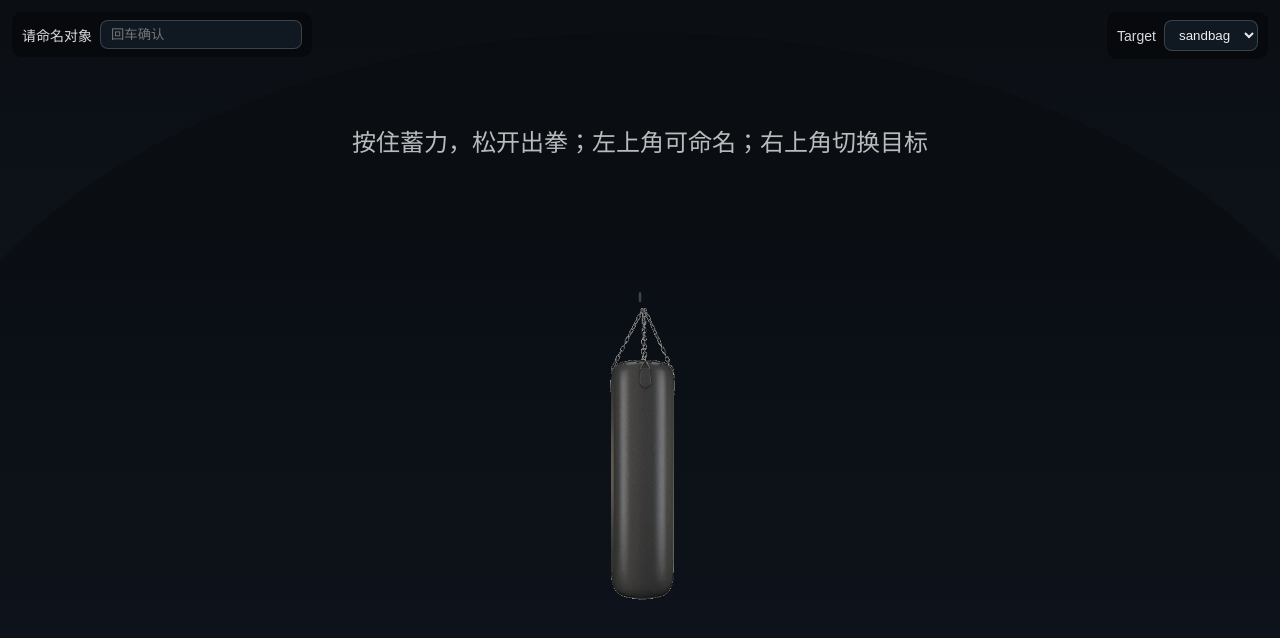
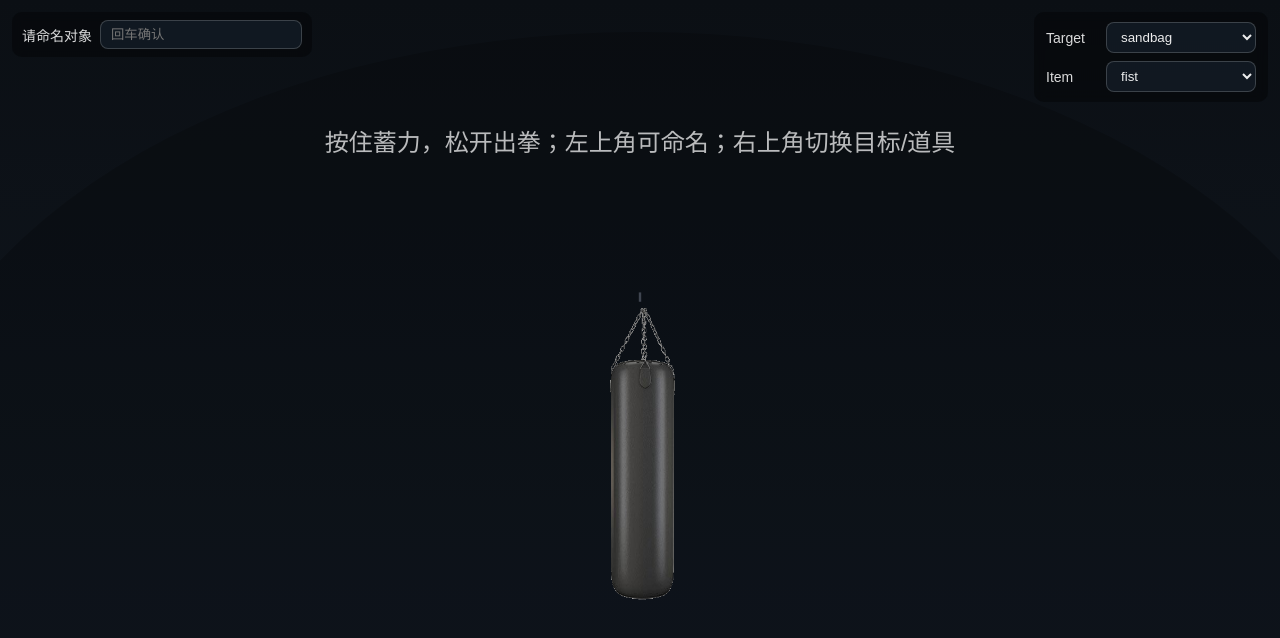
Before and after one commit to lixd17/relax, a website built with Vite: page index.html in a window 1280 px wide. Built offline with nearby package versions, Linux system fonts and the light colour scheme; files whose address does not match are found by name.

Commit message:
Add weapon

```diff
--- a/src/core/assets.js
+++ b/src/core/assets.js
@@ -1,7 +1,18 @@
-import { TARGETS, ASSET } from './config.js';
+import { TARGETS, WEAPONS, ASSET } from './config.js';
 import { loadImage } from './utils.js';
 
+async function loadImageSafe(src) {
+  try {
+    const img = await loadImage(src);
+    return img;
+  } catch (e) {
+    console.warn('[assets] failed to load:', src, e);
+    return null;
+  }
+}
+
 export async function loadAllImages() {
+  // fist 作为兜底：必须能加载
   const fist = await loadImage(ASSET.fist);
 
   const targets = new Map();
@@ -12,5 +23,14 @@ export async function loadAllImages() {
     })
   );
 
-  return { fist, targets };
+  // ✅ weapons（缺图不崩：fallback 到 fist）
+  const weapons = new Map();
+  await Promise.all(
+    WEAPONS.map(async (w) => {
+      const img = await loadImageSafe(w.src);
+      weapons.set(w.key, img ?? fist);
+    })
+  );
+
+  return { fist, targets, weapons };
 }
--- a/src/core/config.js
+++ b/src/core/config.js
@@ -1,8 +1,6 @@
 // src/core/config.js
 const withBase = (p) => {
-  // 让 p 变成相对路径（去掉开头的 /）
   const s = p.startsWith('/') ? p.slice(1) : p;
-  // document.baseURI 永远是绝对 URL，例如 https://lixd17.github.io/relax/
   return new URL(s, document.baseURI).toString();
 };
 
@@ -12,13 +10,21 @@ export const TARGETS = [
   { key: 'boss2',   src: withBase('assets/boss2.png'),   type: 'boss' },
 ];
 
+// ✅ 道具列表（右上角新菜单用）
+export const WEAPONS = [
+  { key: 'fist',         src: withBase('assets/fist.png') },
+  { key: 'extinguisher', src: withBase('assets/extinguisher.png') },
+  { key: 'stick',        src: withBase('assets/stick.png') },
+  { key: 'banana',       src: withBase('assets/banana.png') },
+];
+
 export const ASSET = {
   fist: withBase('assets/fist.png'),
   music: withBase('assets/music1.mp3'),
   charge: withBase('assets/music2.mp3'),
 };
 
-// 目标整体缩放（你之前想要 75%）
+// 目标整体缩放
 export const OBJECT_SCALE = 0.75;
 
 // 蓄力（3s）
@@ -29,11 +35,11 @@ export const CLICK_THRESH_SEC = 0.12;
 export const SWING_MIN_DEG = 10;
 export const SWING_MAX_DEG = 80;
 
-// 拳头大小固定：只随屏幕，不随目标
+// 拳头/道具基准大小（只随屏幕）
 export const FIST_SIZE_FACTOR = 0.1;
 
-// 目标角度限幅（略大于 80°）
+// 目标角度限幅
 export const THETA_MAX_RAD = (85 * Math.PI) / 180;
 
-// boss 脚部枢轴（越小越靠底）
+// boss 脚部枢轴
 export const FOOT_PIVOT_FRAC = 0.08;
--- a/src/core/state.js
+++ b/src/core/state.js
@@ -1,4 +1,4 @@
-import { TARGETS } from './config.js';
+import { TARGETS, WEAPONS } from './config.js';
 
 export function createState() {
   return {
@@ -24,7 +24,7 @@ export function createState() {
       hitDone: false,
       side: +1,
       strength: 0,
-      over: false, // ✅ rawSec > 3s ?
+      over: false, // rawSec > 3s ?
     },
 
     charge: {
@@ -32,13 +32,16 @@ export function createState() {
       side: +1,
       t0: 0,
       sec: 0,     // 0..3（用于强度）
-      rawSec: 0,  // ✅ 真实按住时长（用于判断 >3s）
+      rawSec: 0,  // 真实按住时长（用于判断 >3s）
     },
 
     interacted: false,
 
     targetKey: TARGETS[0].key,
 
+    // ✅ 新增：道具选择（默认 fist，如果列表里没有就取第一个）
+    weaponKey: (WEAPONS.find(w => w.key === 'fist')?.key) ?? WEAPONS[0].key,
+
     // ✅ 每个目标自己的名字
     namesByKey: {},
   };
--- a/src/core/ui.js
+++ b/src/core/ui.js
@@ -1,4 +1,4 @@
-import { TARGETS } from './config.js';
+import { TARGETS, WEAPONS } from './config.js';
 import { stripExt } from './utils.js';
 
 export function createUI(state, onTargetChange) {
@@ -32,31 +32,53 @@ export function createUI(state, onTargetChange) {
     nameInput.blur();
   });
 
-  // 右上角：目标选择
+  // 右上角：目标选择 + 道具选择（纵向）
   const ui = document.createElement('div');
   ui.id = 'ui';
   ui.innerHTML = `
-    <label for="targetSel">Target</label>
-    <select id="targetSel"></select>
+    <div class="row">
+      <label for="targetSel">Target</label>
+      <select id="targetSel"></select>
+    </div>
+    <div class="row">
+      <label for="weaponSel">Item</label>
+      <select id="weaponSel"></select>
+    </div>
   `;
   document.body.appendChild(ui);
 
-  const sel = ui.querySelector('#targetSel');
+  // Target select
+  const targetSel = ui.querySelector('#targetSel');
   for (const t of TARGETS) {
     const opt = document.createElement('option');
     opt.value = t.key;
-    opt.textContent = stripExt(t.key); // 不带 .png
-    sel.appendChild(opt);
+    opt.textContent = stripExt(t.key);
+    targetSel.appendChild(opt);
   }
-  sel.value = state.targetKey;
+  targetSel.value = state.targetKey;
 
-  sel.addEventListener('change', () => {
-    state.targetKey = sel.value;
+  targetSel.addEventListener('change', () => {
+    state.targetKey = targetSel.value;
     syncNameInput();
     onTargetChange?.();
   });
 
+  // Weapon select
+  const weaponSel = ui.querySelector('#weaponSel');
+  for (const w of WEAPONS) {
+    const opt = document.createElement('option');
+    opt.value = w.key;
+    opt.textContent = stripExt(w.key);
+    weaponSel.appendChild(opt);
+  }
+  weaponSel.value = state.weaponKey ?? WEAPONS[0].key;
+
+  weaponSel.addEventListener('change', () => {
+    state.weaponKey = weaponSel.value;
+    // ✅ 不强制 reset（避免切道具就中断蓄力/动作）
+  });
+
   syncNameInput();
 
-  return { nameInput, sel };
+  return { nameInput, targetSel, weaponSel };
 }
--- a/src/game/render.js
+++ b/src/game/render.js
@@ -1,5 +1,5 @@
 import { FIST_SIZE_FACTOR, CHARGE_MAX_SEC } from '../core/config.js';
-import { clamp, lerp, easeOutCubic, easeInCubic } from '../core/utils.js';
+import { clamp, lerp, easeOutCubic, easeInCubic, deg2rad } from '../core/utils.js';
 import { getTarget } from './layout.js';
 import { fillRoundRect, strokeRoundRect } from '../core/utils.js';
 
@@ -9,8 +9,8 @@ export function renderFrame(ctx, canvas, L, state, imgs, getDpr, nowMs) {
   const targetImg = imgs.targets.get(state.targetKey);
   drawTarget(ctx, L, state, targetImg);
 
-  const fistPose = getFistPose(L, state);
-  drawFistAndFX(ctx, L, state, imgs.fist, fistPose, nowMs, getDpr);
+  const pose = getWeaponPose(L, state, imgs, nowMs);
+  drawWeaponAndFX(ctx, L, state, imgs, pose, nowMs, getDpr);
 
   drawHint(ctx, L, state);
 }
@@ -96,59 +96,123 @@ function drawTarget(ctx, L, state, targetImg) {
     ctx.restore();
   }
 
-  // ✅ 名字放在目标变换栈内 + 使用飞行后的中心 => 跟着飞（平移/旋转/缩放）
+  // ✅ 名字跟随（平移/旋转/缩放都跟着）
   drawNameOnTarget(ctx, state, cx2, cy2, objW, objH);
 
   ctx.restore();
 }
 
-function getFistPose(L, state) {
+function getWeaponPose(L, state, imgs, nowMs) {
   const { objW, objH, cx, cy, startXL, startXR, startY, minDim } = L;
 
+  const weaponKey = state.weaponKey ?? 'fist';
+  const weaponImg = imgs.weapons?.get(weaponKey) ?? imgs.fist;
+
+  // side
   let side = +1;
-  if (state.charge.active) side = state.charge.side;
-  else if (state.punch.active) side = state.punch.side;
+  if (state.charge?.active) side = state.charge.side;
+  else if (state.punch?.active) side = state.punch.side;
 
   const startX = (side < 0) ? startXL : startXR;
 
+  // impact
   const tgt = getTarget(state);
   const impactX = cx + side * (objW * 0.18);
   const impactY = (tgt.type === 'boss') ? (cy - objH * 0.12) : (cy - objH * 0.05);
 
-  // ✅ 固定拳头大小：仅随屏幕
-  const fistW = minDim * FIST_SIZE_FACTOR;
-  const fistH = fistW;
-
-  let x = startX, y = startY;
-
-  const p = state.punch;
-  if (p.active) {
-    if (p.phase === 'out') {
-      const t = easeOutCubic(clamp(p.t, 0, 1));
-      x = lerp(startX, impactX, t);
-      y = lerp(startY, impactY, t);
-    } else {
-      const t = easeInCubic(clamp(p.t, 0, 1)); // 1->0
-      x = lerp(startX, impactX, t);
-      y = lerp(startY, impactY, t);
-    }
+  // punch插值参数（与位置一致，保证旋转“逐渐”）
+  let tInterp = 0;
+  if (state.punch?.active) {
+    const p = state.punch;
+    const tt = clamp(p.t, 0, 1);
+    if (p.phase === 'out') tInterp = easeOutCubic(tt);
+    else tInterp = easeInCubic(tt); // back: p.t 从 1->0，tInterp 也从 1->0
   }
 
-  // 归一化蓄力强度（用于特效）
-  const charge01 = state.charge.active
+  // position
+  let x = startX, y = startY;
+  if (state.punch?.active) {
+    x = lerp(startX, impactX, tInterp);
+    y = lerp(startY, impactY, tInterp);
+  }
+
+  // charge strength (0..1)
+  const charge01 = state.charge?.active
     ? clamp(state.charge.sec / CHARGE_MAX_SEC, 0, 1)
-    : (state.punch.active ? clamp(state.punch.strength / CHARGE_MAX_SEC, 0, 1) : 0);
+    : (state.punch?.active ? clamp(state.punch.strength / CHARGE_MAX_SEC, 0, 1) : 0);
 
-  return { x, y, side, fistW, fistH, impactX, impactY, charge01 };
+  // raw charge seconds（banana 用：蓄力越久旋转越快；可超过3s）
+  let rawSec = 0;
+  if (state.charge?.active) rawSec = (state.charge.rawSec ?? state.charge.sec ?? 0);
+  else if (state.punch?.active) rawSec = (state.punch.strength ?? 0);
+
+  // size factor by weapon
+  const sizeFactor = getWeaponSizeFactor(weaponKey);
+  const baseW = minDim * FIST_SIZE_FACTOR * sizeFactor;
+
+  // keep aspect ratio
+  const ar = (weaponImg && weaponImg.width > 0) ? (weaponImg.height / weaponImg.width) : 1;
+  const w = baseW;
+  const h = baseW * ar;
+
+  // rotation
+  const angle = getWeaponAngle(weaponKey, side, tInterp, charge01, rawSec, nowMs);
+
+  // mirror (只对 fist/extinguisher 做镜像，stick/banana 只用角度控制)
+  const needMirror = (weaponKey === 'fist' || weaponKey === 'extinguisher');
+
+  return { weaponKey, weaponImg, side, x, y, w, h, charge01, angle, needMirror };
 }
 
-function drawFistAndFX(ctx, L, state, fistImg, pose, nowMs, getDpr) {
-  if (!state.charge.active && !state.punch.active) return;
+function getWeaponSizeFactor(key) {
+  if (key === 'extinguisher') return 1.35;
+  if (key === 'stick') return 2.20;
+  if (key === 'banana') return 1.40;
+  return 1.00; // fist
+}
 
-  // ✅ 蓄力特效（越久越强）
+function getWeaponAngle(key, side, tInterp, charge01, rawSec, nowMs) {
+  if (key === 'stick') {
+    // ✅ 棍子：在“二四象限 45°”附近逐渐旋转
+    // 右侧出发：初始逆时针25° -> 最终顺时针25°
+    // 左侧出发：反过来
+    const base = Math.PI / 4;   // 45°
+    const d = deg2rad(25);
+
+    // Canvas: 角度正向为顺时针；“逆时针”理解为 -d
+    const a0 = (side > 0) ? (base - d) : (base + d);
+    const a1 = (side > 0) ? (base + d) : (base - d);
+
+    return lerp(a0, a1, clamp(tInterp, 0, 1));
+  }
+
+  if (key === 'banana') {
+    // ✅ 香蕉皮：旋转速度随“蓄力时间”增加（rawSec 可>3s）
+    const now = nowMs * 0.001;
+
+    // 0..2 倍区间（>3s仍会继续变快一点）
+    const k = clamp(rawSec / CHARGE_MAX_SEC, 0, 2);
+
+    // 基础旋转 + 速度增益（越蓄越快）
+    const spinRate = lerp(6.0, 22.0, clamp(k, 0, 1)) + (k > 1 ? 8.0 * (k - 1) : 0);
+
+    // 左右出拳反向旋转，看起来更“对应”
+    const dir = (side > 0) ? 1 : -1;
+
+    return dir * now * spinRate;
+  }
+
+  // fist/extinguisher 默认不旋转
+  return 0;
+}
+
+function drawWeaponAndFX(ctx, L, state, imgs, pose, nowMs, getDpr) {
+  if (!state.charge?.active && !state.punch?.active) return;
+
+  // 蓄力特效（越久越强）
   drawChargeFX(ctx, pose, nowMs);
 
-  // 画拳头
+  // 画道具
   ctx.save();
 
   if (state.flash > 0.12) {
@@ -156,31 +220,33 @@ function drawFistAndFX(ctx, L, state, fistImg, pose, nowMs, getDpr) {
     ctx.translate((Math.random() - 0.5) * k, (Math.random() - 0.5) * k);
   }
 
-  if (pose.side < 0) {
-    ctx.translate(pose.x, pose.y);
-    ctx.scale(-1, 1);
-    ctx.drawImage(fistImg, -pose.fistW / 2, -pose.fistH / 2, pose.fistW, pose.fistH);
-  } else {
-    ctx.drawImage(fistImg, pose.x - pose.fistW / 2, pose.y - pose.fistH / 2, pose.fistW, pose.fistH);
-  }
+  ctx.translate(pose.x, pose.y);
+
+  // 镜像（仅 fist/extinguisher）
+  if (pose.needMirror && pose.side < 0) ctx.scale(-1, 1);
+
+  // 旋转（stick/banana）
+  if (pose.angle) ctx.rotate(pose.angle);
+
+  ctx.drawImage(pose.weaponImg, -pose.w / 2, -pose.h / 2, pose.w, pose.h);
 
   ctx.restore();
 
   // 蓄力条
-  if (state.charge.active) {
+  if (state.charge?.active) {
     const p = clamp(state.charge.sec / CHARGE_MAX_SEC, 0, 1);
-    drawChargeBar(ctx, pose.x, pose.y, pose.fistW, pose.fistH, p, getDpr());
+    drawChargeBar(ctx, pose.x, pose.y, pose.w, pose.h, p, getDpr());
   }
 }
 
-function drawChargeBar(ctx, x, y, fistW, fistH, p01, dpr) {
+function drawChargeBar(ctx, x, y, w, h, p01, dpr) {
   const p = clamp(p01, 0, 1);
 
-  const barW = fistW * 0.90;
-  const barH = Math.max(4, fistH * 0.08);
+  const barW = w * 0.90;
+  const barH = Math.max(4, h * 0.08);
 
   const bx = x - barW / 2;
-  const by = y - fistH / 2 - barH * 1.2;
+  const by = y - h / 2 - barH * 1.2;
 
   ctx.save();
   ctx.globalAlpha = 0.85;
@@ -206,15 +272,13 @@ function drawChargeFX(ctx, pose, nowMs) {
   const x = pose.x;
   const y = pose.y;
 
-  // 越蓄力越“炸裂”：层数、亮度都上去
-  const glowR = pose.fistW * (0.55 + 0.85 * p);
+  const glowR = pose.w * (0.55 + 0.85 * p);
   const ringN = Math.floor(1 + p * 4);
   const sparkN = Math.floor(6 + p * 26);
 
   ctx.save();
   ctx.globalCompositeOperation = 'lighter';
 
-  // 外圈柔光
   const g = ctx.createRadialGradient(x, y, 0, x, y, glowR);
   g.addColorStop(0, `rgba(140,220,255,${0.22 + 0.35 * p})`);
   g.addColorStop(0.55, `rgba(140,220,255,${0.10 + 0.25 * p})`);
@@ -224,13 +288,12 @@ function drawChargeFX(ctx, pose, nowMs) {
   ctx.arc(x, y, glowR, 0, Math.PI * 2);
   ctx.fill();
 
-  // 旋转能量环
   for (let i = 0; i < ringN; i++) {
-    const rr = pose.fistW * (0.55 + 0.12 * i + 0.18 * p);
+    const rr = pose.w * (0.55 + 0.12 * i + 0.18 * p);
     const a0 = t * (1.8 + 0.6 * i) + i * 1.7;
     const seg = 0.9 + 0.6 * p;
 
-    ctx.lineWidth = Math.max(1.2, pose.fistW * 0.03);
+    ctx.lineWidth = Math.max(1.2, pose.w * 0.03);
     ctx.strokeStyle = `rgba(180,120,255,${0.10 + 0.22 * p})`;
     ctx.beginPath();
     ctx.arc(x, y, rr, a0, a0 + seg);
@@ -242,12 +305,11 @@ function drawChargeFX(ctx, pose, nowMs) {
     ctx.stroke();
   }
 
-  // 火花
-  ctx.lineWidth = Math.max(1, pose.fistW * 0.02);
+  ctx.lineWidth = Math.max(1, pose.w * 0.02);
   for (let i = 0; i < sparkN; i++) {
     const phi = (i * 2.399963229728653) + t * (2.0 + 4.0 * p);
-    const rr = pose.fistW * (0.30 + 0.55 * p * (0.5 + 0.5 * Math.sin(t * 3 + i)));
-    const len = pose.fistW * (0.08 + 0.22 * p);
+    const rr = pose.w * (0.30 + 0.55 * p * (0.5 + 0.5 * Math.sin(t * 3 + i)));
+    const len = pose.w * (0.08 + 0.22 * p);
 
     const x0 = x + rr * Math.cos(phi);
     const y0 = y + rr * Math.sin(phi);
@@ -268,11 +330,9 @@ function drawNameOnTarget(ctx, state, cx, cy, objW, objH) {
   const name = (state.namesByKey[state.targetKey] ?? '').trim();
   if (!name) return;
 
-  // 竖排：按字符拆开
   const chars = Array.from(name);
   const n = Math.max(1, chars.length);
 
-  // 自动字号：保证竖排总高度不超过目标 70%
   const maxH = objH * 0.70;
   const lineHFactor = 1.12;
   const fsByH = maxH / (n * lineHFactor);
@@ -285,13 +345,10 @@ function drawNameOnTarget(ctx, state, cx, cy, objW, objH) {
   ctx.textBaseline = 'middle';
   ctx.font = `700 ${fontSize}px sans-serif`;
 
-  // 突出颜色 + 描边
   const fill = 'rgba(255, 210, 80, 0.95)';
   const stroke = 'rgba(0, 0, 0, 0.75)';
 
-  // 名字中心放到目标上部（约 65% 位置）
   const nameCy = (cy - objH * 0.5) + objH * 0.35;
-
   const startY = nameCy - (n - 1) * (fontSize * lineHFactor) / 2;
 
   for (let i = 0; i < n; i++) {
@@ -317,6 +374,6 @@ function drawHint(ctx, L, state) {
   ctx.font = `${Math.floor(L.minDim * 0.03)}px sans-serif`;
   ctx.textAlign = 'center';
   ctx.textBaseline = 'middle';
-  ctx.fillText('按住蓄力，松开出拳；左上角可命名；右上角切换目标', L.W * 0.5, L.H * 0.18);
+  ctx.fillText('按住蓄力，松开出拳；左上角可命名；右上角切换目标/道具', L.W * 0.5, L.H * 0.18);
   ctx.restore();
 }
--- a/src/style.css
+++ b/src/style.css
@@ -18,22 +18,34 @@ canvas {
   top: 12px;
   right: 12px;
   z-index: 10;
+
+  display: flex;
+  flex-direction: column;   /* ✅ 纵向排列 */
+  gap: 8px;
+  align-items: stretch;
+
+  padding: 10px 12px;
+  border-radius: 10px;
+  background: rgba(0,0,0,0.35);
+  backdrop-filter: blur(6px);
+}
+
+#ui .row {
   display: flex;
   gap: 8px;
   align-items: center;
-  padding: 8px 10px;
-  border-radius: 10px;
-  background: rgba(0,0,0,0.35);
-  backdrop-filter: blur(6px);
+  justify-content: space-between;
 }
 
 #ui label {
   color: rgba(255,255,255,0.85);
   font-family: sans-serif;
   font-size: 14px;
+  min-width: 52px;
 }
 
 #ui select {
+  min-width: 150px;
   color: rgba(255,255,255,0.92);
   background: rgba(20,30,40,0.75);
   border: 1px solid rgba(255,255,255,0.18);
```
